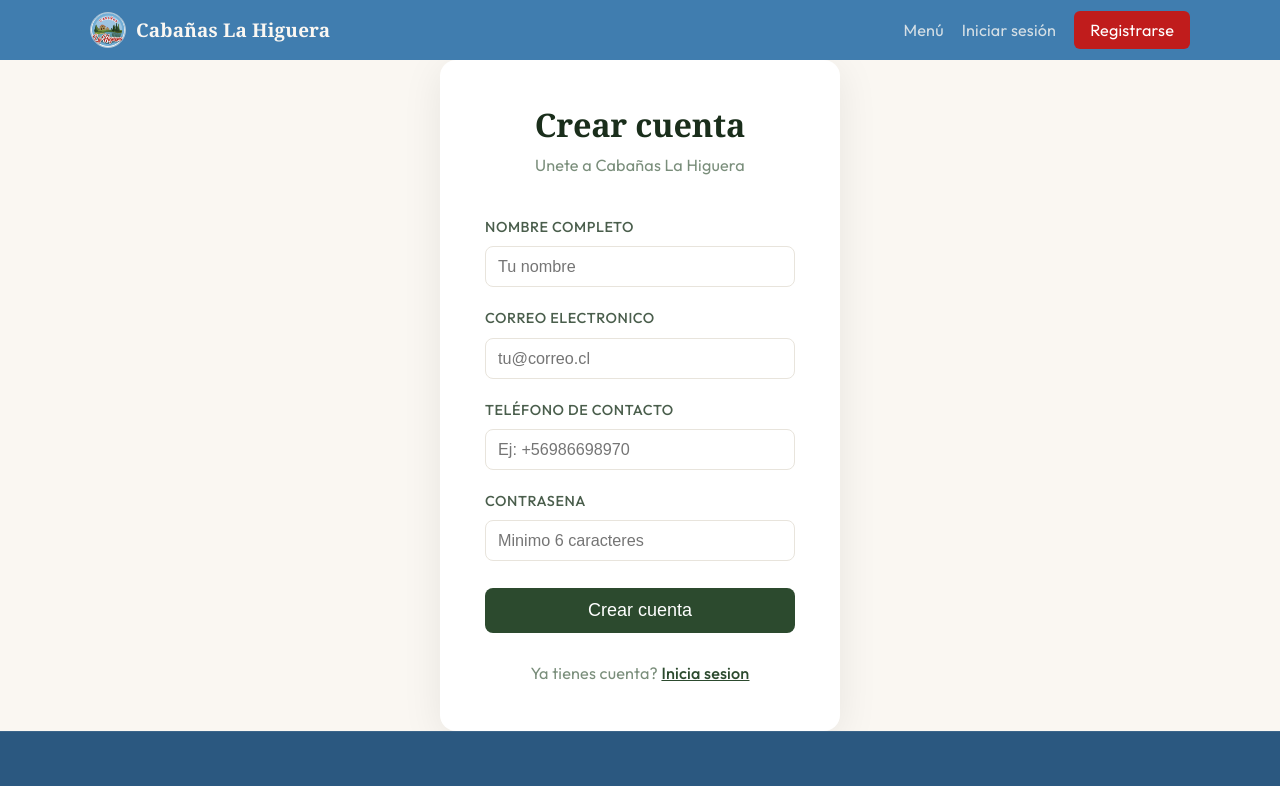
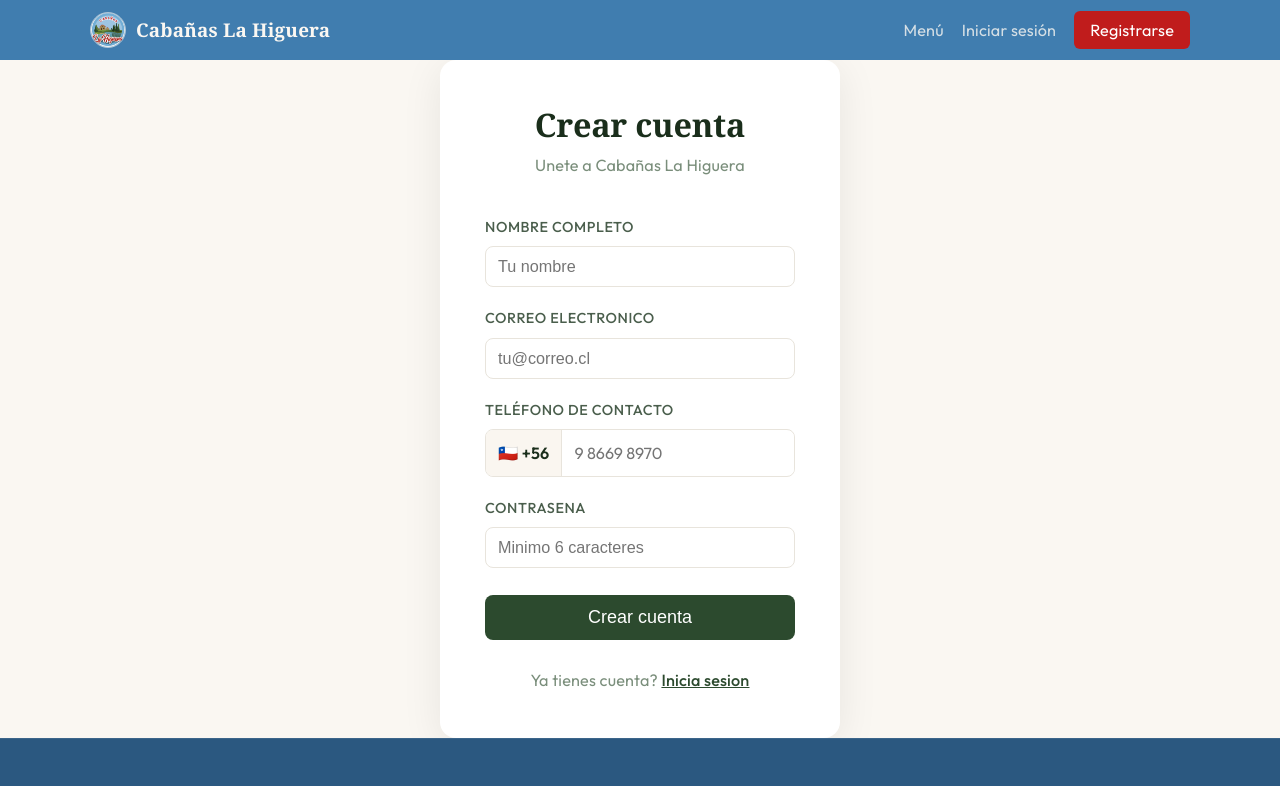
Before and after one commit to El-Piru/cabanas-fronted, a React (Vite) app: page /registro in a window 1280 px wide. Shown: the top 786 px of the page. Built offline with nearby package versions, Linux system fonts and the light colour scheme; no server answers; a web font is replaced by a local one.

Commit message:
feat: integrar prefijo +56 chile en el campo de telefono de registro

```diff
--- a/src/pages/Registro.jsx
+++ b/src/pages/Registro.jsx
@@ -14,8 +14,17 @@ export default function Registro() {
     e.preventDefault()
     setCargando(true)
     setError('')
+
+    // Formatear número de teléfono con +56 si no lo tiene
+    let telefonoFormateado = form.telefono.trim()
+    if (telefonoFormateado) {
+      // Remover +56 si el usuario lo escribió manualmente para no duplicarlo
+      telefonoFormateado = telefonoFormateado.replace(/^\+?56\s?/, '')
+      telefonoFormateado = `+56 ${telefonoFormateado}`
+    }
+
     try {
-      const res = await api.registro(form)
+      const res = await api.registro({ ...form, telefono: telefonoFormateado })
       if (res.ok) {
         navigate('/login')
       } else {
@@ -77,13 +86,16 @@ export default function Registro() {
             <label className={styles.label}>
               Teléfono de contacto
             </label>
-            <input
-              type="tel"
-              value={form.telefono}
-              onChange={e => setForm({...form, telefono: e.target.value})}
-              placeholder="Ej: +56986698970"
-              className={styles.input}
-            />
+            <div className={styles.phoneWrapper}>
+              <span className={styles.phonePrefix}>🇨🇱 +56</span>
+              <input
+                type="tel"
+                value={form.telefono}
+                onChange={e => setForm({...form, telefono: e.target.value})}
+                placeholder="9 8669 8970"
+                className={styles.phoneInput}
+              />
+            </div>
           </div>
           <div className={styles.inputGroupLast}>
             <label className={styles.label}>
--- a/src/pages/Registro.module.css
+++ b/src/pages/Registro.module.css
@@ -90,3 +90,40 @@
   color: #2C4A2E;
   font-weight: 500;
 }
+
+.phoneWrapper {
+  display: flex;
+  align-items: center;
+  border: 1.5px solid #E8E4DC;
+  border-radius: 8px;
+  overflow: hidden;
+  background: #fff;
+  transition: border-color 0.2s ease;
+}
+
+.phoneWrapper:focus-within {
+  border-color: #2C4A2E;
+}
+
+.phonePrefix {
+  background: #FAF6F0;
+  color: #1A2E1B;
+  font-weight: 600;
+  font-size: 0.9rem;
+  padding: 10px 12px;
+  border-right: 1.5px solid #E8E4DC;
+  user-select: none;
+  display: flex;
+  align-items: center;
+  gap: 6px;
+  white-space: nowrap;
+}
+
+.phoneInput {
+  flex: 1;
+  border: none;
+  padding: 10px 12px;
+  font-size: 0.9rem;
+  outline: none;
+  font-family: inherit;
+}
```
